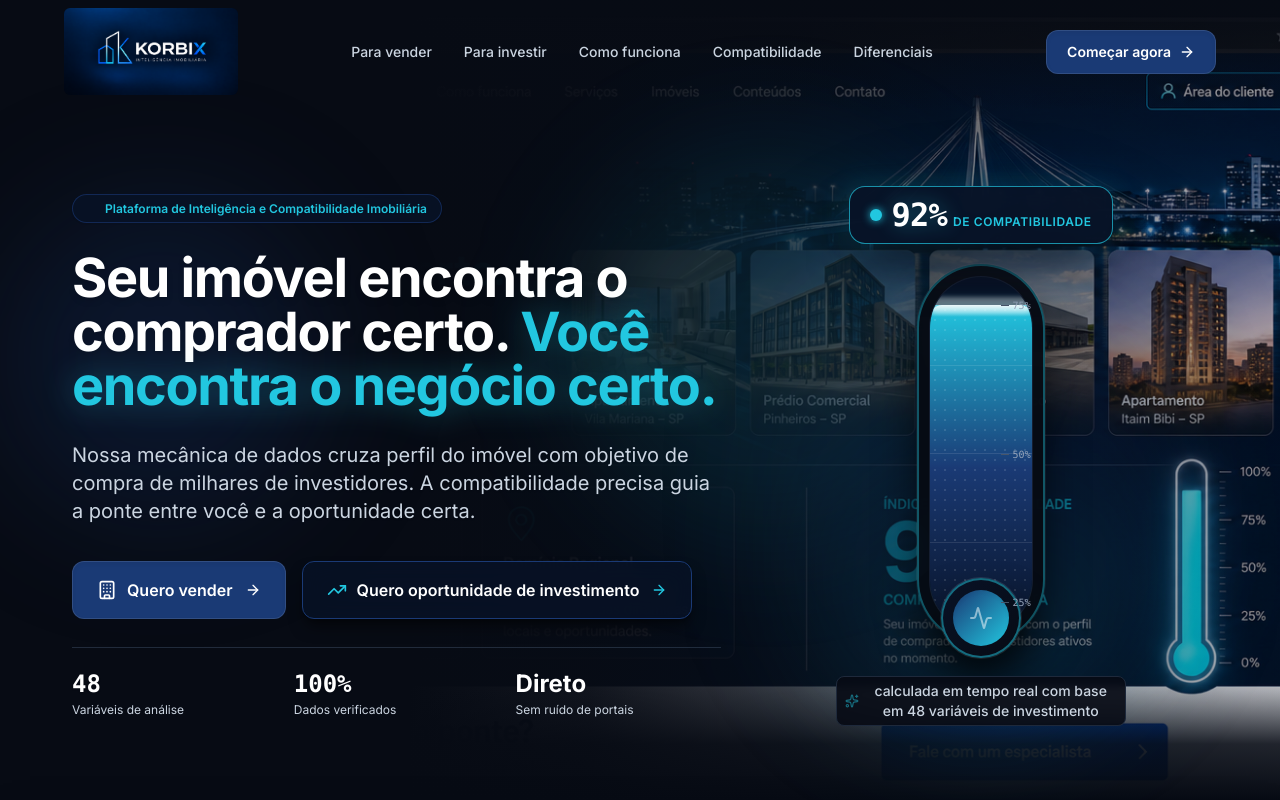
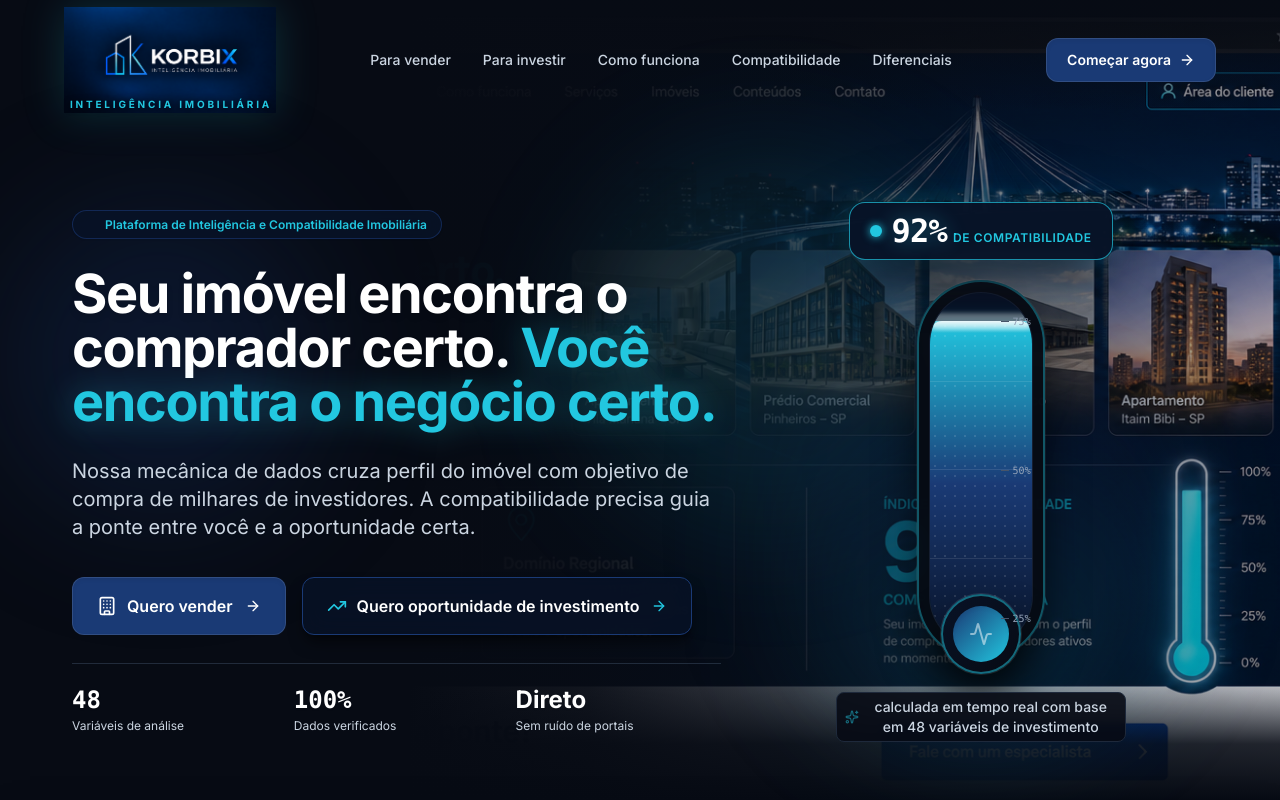
Before and after one commit to pauloac1000-byte/inteligencia-imobiliaria, a React (Vite) app: page / in a window 1280 px wide. Shown: the top 800 px of the page. Built offline with nearby package versions, Linux system fonts and the light colour scheme.

Commit message:
Aumenta o logo KORBIX no header e footer preenchendo a area delimitada com assinatura em destaque

```diff
--- a/src/components/Footer.tsx
+++ b/src/components/Footer.tsx
@@ -16,7 +16,7 @@ export const Footer: React.FC<FooterProps> = ({ onOpenModal }) => {
     e.preventDefault()
     const element = document.getElementById(targetId)
     if (element) {
-      const yOffset = -105
+      const yOffset = -125
       const y = element.getBoundingClientRect().top + window.pageYOffset + yOffset
       window.scrollTo({ top: y, behavior: 'smooth' })
     }
@@ -32,15 +32,20 @@ export const Footer: React.FC<FooterProps> = ({ onOpenModal }) => {
             <a
               href="#"
               onClick={scrollToTop}
-              className="flex items-center group w-fit focus:outline-none focus-visible:ring-2 focus-visible:ring-[#22C7E0] rounded-lg p-0.5 transition-opacity hover:opacity-90"
+              className="flex items-center group w-fit focus:outline-none focus-visible:ring-2 focus-visible:ring-[#22C7E0] rounded-lg p-0.5 transition-opacity hover:opacity-95"
               aria-label="KORBIX - Inteligência Imobiliária - Voltar ao topo"
             >
-              <img
-                src={korbixLogo}
-                alt="KORBIX - Inteligência Imobiliária"
-                className="h-16 sm:h-20 md:h-24 w-auto max-w-[280px] sm:max-w-[340px] md:max-w-[380px] object-contain rounded-md"
-                loading="lazy"
-              />
+              <div className="relative flex flex-col items-center">
+                <img
+                  src={korbixLogo}
+                  alt="KORBIX - Inteligência Imobiliária"
+                  className="h-20 sm:h-24 md:h-28 w-auto max-w-[280px] sm:max-w-[340px] md:max-w-[380px] object-contain drop-shadow-[0_0_16px_rgba(34,199,224,0.15)]"
+                  loading="lazy"
+                />
+                <span className="text-[9px] sm:text-[10px] font-bold tracking-[0.24em] sm:tracking-[0.28em] text-[#22C7E0] uppercase font-sans select-none -mt-3 sm:-mt-4 pl-0.5 drop-shadow-[0_1px_3px_rgba(0,0,0,0.9)]">
+                  INTELIGÊNCIA IMOBILIÁRIA
+                </span>
+              </div>
             </a>
 
             <p className="text-xs text-slate-400 max-w-sm leading-relaxed">
--- a/src/components/Header.tsx
+++ b/src/components/Header.tsx
@@ -25,7 +25,7 @@ export const Header: React.FC<HeaderProps> = ({ onOpenModal }) => {
         'como-funciona',
         'compatibilidade',
       ]
-      const scrollPosition = scrollY + 120
+      const scrollPosition = scrollY + 130
 
       let currentActive = ''
       for (const id of sections) {
@@ -64,7 +64,7 @@ export const Header: React.FC<HeaderProps> = ({ onOpenModal }) => {
     const targetId = href.replace('#', '')
     const element = document.getElementById(targetId)
     if (element) {
-      const yOffset = -105
+      const yOffset = -125
       const y = element.getBoundingClientRect().top + window.pageYOffset + yOffset
       window.scrollTo({ top: y, behavior: 'smooth' })
     }
@@ -77,30 +77,40 @@ export const Header: React.FC<HeaderProps> = ({ onOpenModal }) => {
 
   return (
     <header
-      className={`fixed top-0 left-0 right-0 z-50 h-[88px] sm:h-[96px] md:h-[104px] transition-all duration-300 flex items-center ${
+      className={`fixed top-0 left-0 right-0 z-50 h-[96px] sm:h-[112px] md:h-[120px] transition-all duration-300 flex items-center ${
         scrolled
           ? 'bg-[#070B14]/95 backdrop-blur-md border-b border-[#081226] shadow-2xl shadow-black/60'
           : 'bg-transparent border-b border-transparent'
       }`}
     >
-      <div className="w-full max-w-[1200px] mx-auto px-3 sm:px-6 h-full flex items-center justify-between gap-2 sm:gap-4">
-        {/* Logo KORBIX - Inteligência Imobiliária (ocupa toda a altura disponível do header) */}
+      <div className="w-full max-w-[1200px] mx-auto px-3 sm:px-6 h-full flex items-center justify-between gap-3 sm:gap-6">
+        {/* Logo KORBIX - Inteligência Imobiliária (ocupa integralmente a área circunscrita) */}
         <a
           href="#"
           onClick={handleLogoClick}
-          className="group flex items-center h-full py-1.5 sm:py-2 text-white focus:outline-none focus-visible:ring-2 focus-visible:ring-[#22C7E0] rounded-lg transition-opacity hover:opacity-90 shrink min-w-0"
+          className="group flex items-center h-full py-1 text-white focus:outline-none focus-visible:ring-2 focus-visible:ring-[#22C7E0] rounded-lg transition-opacity hover:opacity-95 shrink min-w-0"
           aria-label="KORBIX - Inteligência Imobiliária - Início"
         >
-          <img
-            src={korbixLogo}
-            alt="KORBIX - Inteligência Imobiliária"
-            className="h-full w-auto max-h-[76px] sm:max-h-[84px] md:max-h-[92px] max-w-[260px] xs:max-w-[300px] sm:max-w-[360px] md:max-w-[420px] object-contain rounded-md"
-            loading="eager"
-          />
+          <div className="relative flex flex-col items-center justify-center h-full">
+            {/* Logo PNG KORBIX ampliado preenchendo a altura útil do header */}
+            <img
+              src={korbixLogo}
+              alt="KORBIX - Inteligência Imobiliária"
+              className="h-[84px] sm:h-[98px] md:h-[106px] w-auto max-w-[240px] xs:max-w-[270px] sm:max-w-[320px] md:max-w-[350px] object-contain drop-shadow-[0_0_20px_rgba(34,199,224,0.18)]"
+              loading="eager"
+            />
+            {/* Assinatura INTELIGÊNCIA IMOBILIÁRIA de alto contraste e legibilidade imediata */}
+            <span className="hidden sm:block text-[9px] md:text-[10px] font-bold tracking-[0.24em] md:tracking-[0.28em] text-[#22C7E0] uppercase font-sans select-none -mt-3.5 md:-mt-4 pl-0.5 drop-shadow-[0_1px_3px_rgba(0,0,0,0.9)]">
+              INTELIGÊNCIA IMOBILIÁRIA
+            </span>
+          </div>
         </a>
 
         {/* Central Navigation (Desktop) */}
-        <nav className="hidden md:flex items-center gap-8" aria-label="Navegação principal">
+        <nav
+          className="hidden md:flex items-center gap-6 lg:gap-8"
+          aria-label="Navegação principal"
+        >
           {navItems.map((item) => {
             const isActive = activeSection === item.id
             return (
@@ -149,7 +159,8 @@ export const Header: React.FC<HeaderProps> = ({ onOpenModal }) => {
 
       {/* Mobile Drawer */}
       {mobileMenuOpen && (
-        <div className="md:hidden fixed inset-0 top-[88px] sm:top-[96px] z-40 bg-black/80 backdrop-blur-sm animate-fade-in">
+        <div className="md:hidden fixed inset-0 top-[96px] sm:top-[112px] z-40 bg-black/80 backdrop-blur-sm animate-fade-in">
+          {' '}
           <div className="absolute right-0 top-0 bottom-0 w-[min(300px,85vw)] bg-[#070B14] border-l border-[#081226] p-6 flex flex-col justify-between shadow-2xl overflow-y-auto animate-fade-in">
             <div className="space-y-5">
               <div className="text-xs font-semibold uppercase tracking-wider text-slate-400 pb-2 border-b border-slate-800">
--- a/src/components/HeroSection.tsx
+++ b/src/components/HeroSection.tsx
@@ -19,7 +19,7 @@ export const HeroSection: React.FC<HeroSectionProps> = ({ onOpenModal }) => {
   }
 
   return (
-    <section className="relative min-h-[92vh] lg:min-h-screen bg-[#070B14] text-white flex items-center pt-28 sm:pt-32 lg:pt-28 pb-14 sm:pb-20 lg:py-0 overflow-hidden">
+    <section className="relative min-h-[92vh] lg:min-h-screen bg-[#070B14] text-white flex items-center pt-32 sm:pt-36 md:pt-40 lg:pt-36 pb-14 sm:pb-20 lg:py-0 overflow-hidden">
       {/* 1. Fotografia real de fundo: Ponte suspensa noturna panorâmica */}
       <div className="absolute inset-0 pointer-events-none select-none z-0">
         <img
--- a/src/components/TwoPathsSection.tsx
+++ b/src/components/TwoPathsSection.tsx
@@ -21,7 +21,7 @@ export const TwoPathsSection: React.FC<TwoPathsSectionProps> = ({ onOpenModal })
   const handleCardClick = (targetId: string) => {
     const target = document.getElementById(targetId)
     if (target) {
-      const yOffset = -105
+      const yOffset = -125
       const y = target.getBoundingClientRect().top + window.pageYOffset + yOffset
       window.scrollTo({ top: y, behavior: 'smooth' })
     }
```
Also changed, not shown: .skip.config.json, src/assets/image-6ef10.png (added).
